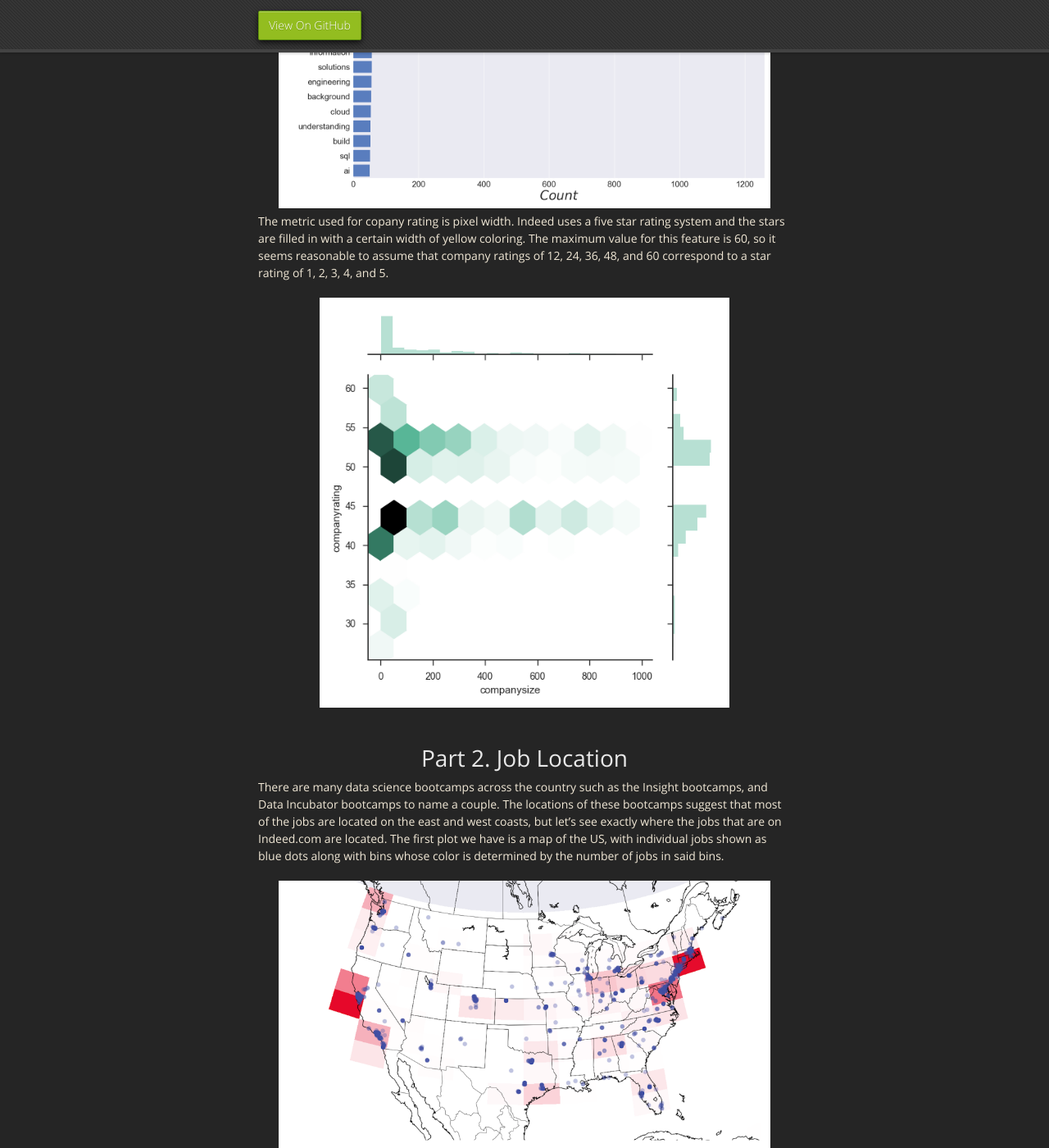
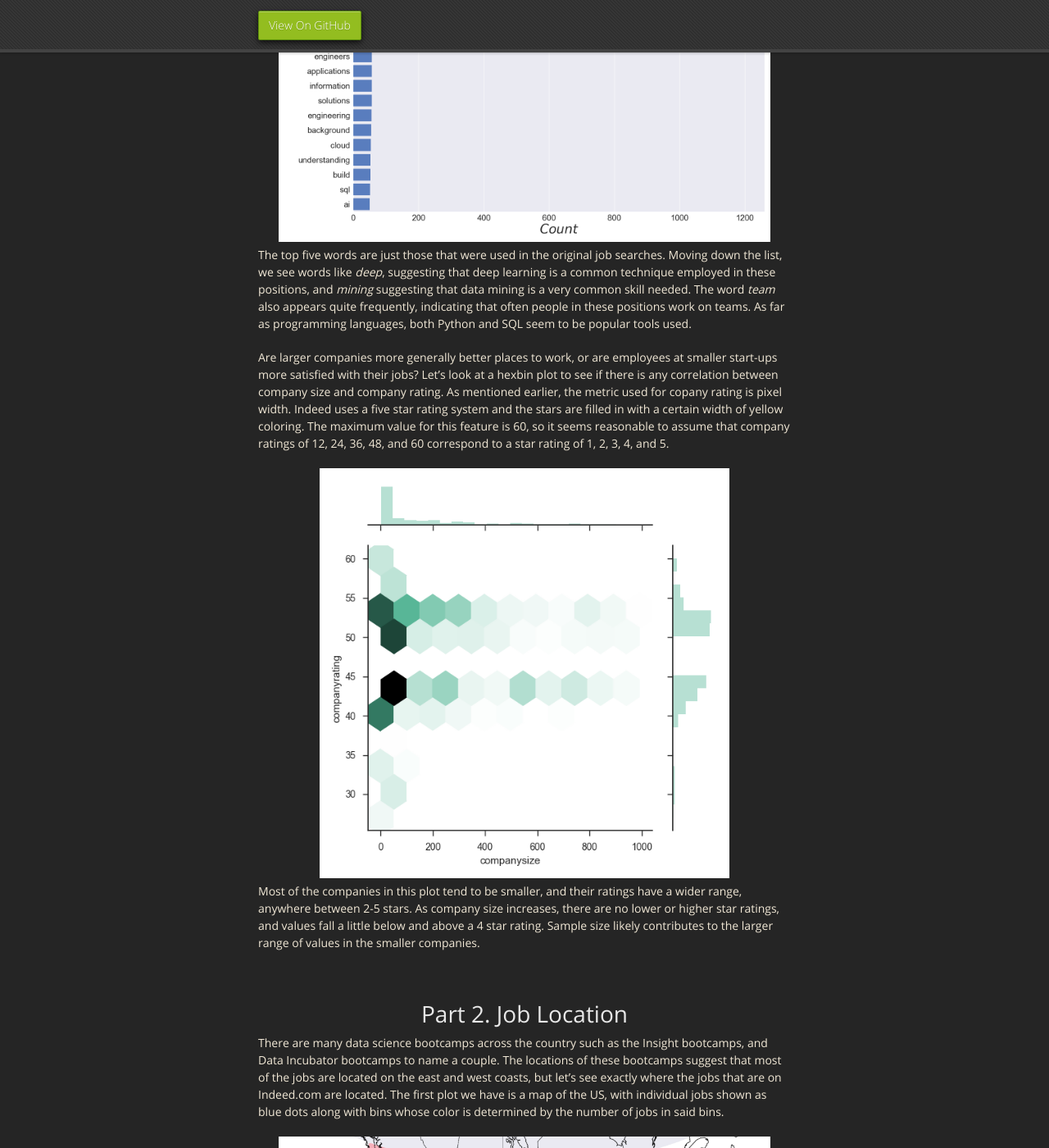
Before and after one commit to mrbrins82/mrbrins82.github.io, a Jekyll site: the page built from kaggle_indeed.md, in a window 1280 px wide and 1400 px high, scrolled down 5214 px. Shown: the whole window at 82% size. Built offline with Jekyll 4.4.1, drawn with Linux system fonts in a browser that asks for light colours; nearby versions of some CDN libraries; our own code applies the rules of GitHub Pages for plain Markdown files; some of the changed text lies outside the part shown.

Commit message:
updated indeed page

```diff
--- a/kaggle_indeed.md
+++ b/kaggle_indeed.md
@@ -109,13 +109,15 @@ What are some of the most common job titles that people are hiring for? Below, w
 </center>
 The top job title is overwhelmingly for _Data Scientist_. It's likely that this is due to data science being more of a buzz word than machine learning, and may just be a sort of "catch all" title that employers use in their listings. We also see that _Junior Data Scientist_ is among the top job titles, which is good news for people like me looking to get into the field.
 
-
+Next, we have a plot of the most common words appearing at least 50 times in job summaries.
 <center><img src="./assets/images/summary_word_count.png" alt="summary word count plot" width="600" height="1200" />
 </center>
+The top five words are just those that were used in the original job searches. Moving down the list, we see words like _deep_, suggesting that deep learning is a common technique employed in these positions, and _mining_ suggesting that data mining is a very common skill needed. The word _team_ also appears quite frequently, indicating that often people in these positions work on teams. As far as programming languages, both Python and SQL seem to be popular tools used.
 
-The metric used for copany rating is pixel width. Indeed uses a five star rating system and the stars are filled in with a certain width of yellow coloring. The maximum value for this feature is 60, so it seems reasonable to assume that company ratings of 12, 24, 36, 48, and 60 correspond to a star rating of 1, 2, 3, 4, and 5.
+Are larger companies more generally better places to work, or are employees at smaller start-ups more satisfied with their jobs? Let's look at a hexbin plot to see if there is any correlation between company size and company rating. As mentioned earlier, the metric used for copany rating is pixel width. Indeed uses a five star rating system and the stars are filled in with a certain width of yellow coloring. The maximum value for this feature is 60, so it seems reasonable to assume that company ratings of 12, 24, 36, 48, and 60 correspond to a star rating of 1, 2, 3, 4, and 5.
 <center><img src="./assets/images/size_rating_hex.png" alt="size rating hex plot" width="500" height="500" />
 </center>
+Most of the companies in this plot tend to be smaller, and their ratings have a wider range, anywhere between 2-5 stars. As company size increases, there are no lower or higher star ratings, and values fall a little below and above a 4 star rating. Sample size likely contributes to the larger range of values in the smaller companies.
 
 <br/>
 # [](#header-3)<center>Part 2. Job Location<center/>
```
